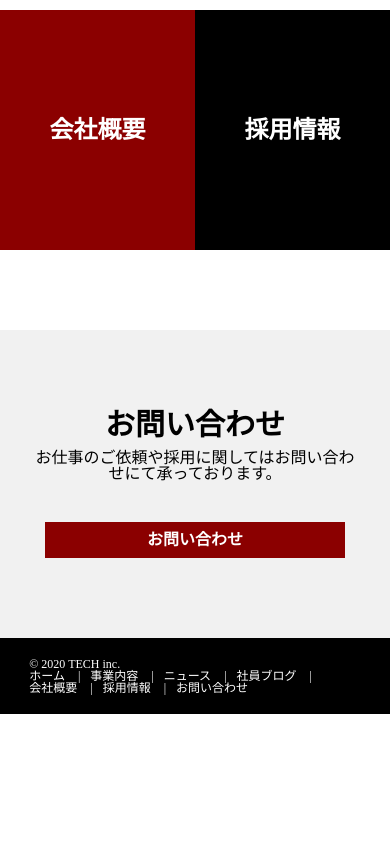
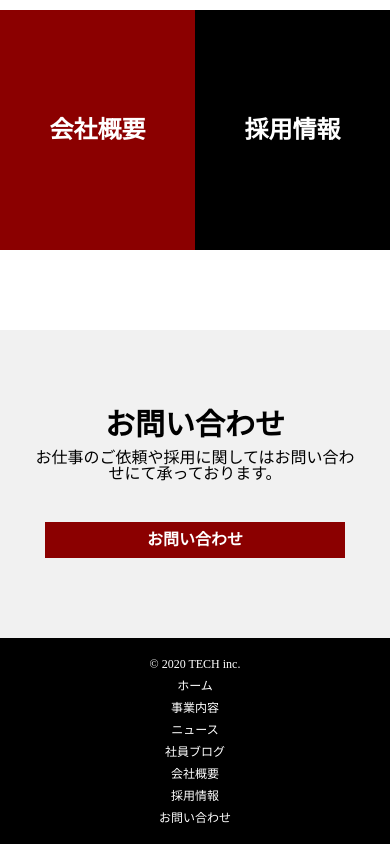
Before and after one commit to hisaya46/20211204yamaura, a plain HTML site: page index.html in a window 390 px wide. Shown: the part 2673-3517 px from the top of the page. Before the commit the page ends 3387 px from the top, so only its background shows below. Drawn offline with Linux system fonts and the light colour scheme.

Commit message:
footerを修正しました

```diff
--- a/css/blog.css
+++ b/css/blog.css
@@ -202,4 +202,15 @@ img {
   .in {
     transform: translateX(100%);
   }
+  .copyright {
+    margin: 0 auto;
+  }
+  .footer-nav-item {
+    width: 100%;
+    margin-top: 10px;
+    text-align: center;
+  }
+  .footer-nav-item:not(:last-child)::after {
+    content: none;
+  }
 }
--- a/css/company.css
+++ b/css/company.css
@@ -192,4 +192,15 @@ tr:first-child {
   .in {
     transform: translateX(100%);
   }
+  .copyright {
+    margin: 0 auto;
+  }
+  .footer-nav-item {
+    width: 100%;
+    margin-top: 10px;
+    text-align: center;
+  }
+  .footer-nav-item:not(:last-child)::after {
+    content: none;
+  }
 }
--- a/css/contact.css
+++ b/css/contact.css
@@ -198,4 +198,15 @@ label {
   .in {
     transform: translateX(100%);
   }
+  .copyright {
+    margin: 0 auto;
+  }
+  .footer-nav-item {
+    width: 100%;
+    margin-top: 10px;
+    text-align: center;
+  }
+  .footer-nav-item:not(:last-child)::after {
+    content: none;
+  }
 }
--- a/css/index.css
+++ b/css/index.css
@@ -303,4 +303,15 @@ img {
   .in {
     transform: translateX(100%);
   }
+  .copyright {
+    margin: 0 auto;
+  }
+  .footer-nav-item {
+    width: 100%;
+    margin-top: 10px;
+    text-align: center;
+  }
+  .footer-nav-item:not(:last-child)::after {
+    content: none;
+  }
 }
--- a/css/news.css
+++ b/css/news.css
@@ -86,11 +86,11 @@ img {
 .news-item-date {
   margin-right: 10px;
 }
-@media screen and (max-width:768px) {
-.news-item-link {
-  padding: 10px;
-  font-size: 14px;
-}
+@media screen and (max-width: 768px) {
+  .news-item-link {
+    padding: 10px;
+    font-size: 14px;
+  }
 }
 
 /* contact-belt */
@@ -193,4 +193,15 @@ img {
   .in {
     transform: translateX(100%);
   }
+  .copyright {
+    margin: 0 auto;
+  }
+  .footer-nav-item {
+    width: 100%;
+    margin-top: 10px;
+    text-align: center;
+  }
+  .footer-nav-item:not(:last-child)::after {
+    content: none;
+  }
 }
--- a/css/recruit.css
+++ b/css/recruit.css
@@ -204,4 +204,15 @@ img {
   .in {
     transform: translateX(100%);
   }
+  .copyright {
+    margin: 0 auto;
+  }
+  .footer-nav-item {
+    width: 100%;
+    margin-top: 10px;
+    text-align: center;
+  }
+  .footer-nav-item:not(:last-child)::after {
+    content: none;
+  }
 }
--- a/css/service.css
+++ b/css/service.css
@@ -94,7 +94,7 @@ img {
 .service-list {
   border-bottom: 1px solid black;
 }
-@media screen and (max-width:768px) {
+@media screen and (max-width: 768px) {
   .service-item-img {
     width: 100%;
   }
@@ -203,4 +203,15 @@ img {
   .in {
     transform: translateX(100%);
   }
+  .copyright {
+    margin: 0 auto;
+  }
+  .footer-nav-item {
+    width: 100%;
+    margin-top: 10px;
+    text-align: center;
+  }
+  .footer-nav-item:not(:last-child)::after {
+    content: none;
+  }
 }
```
